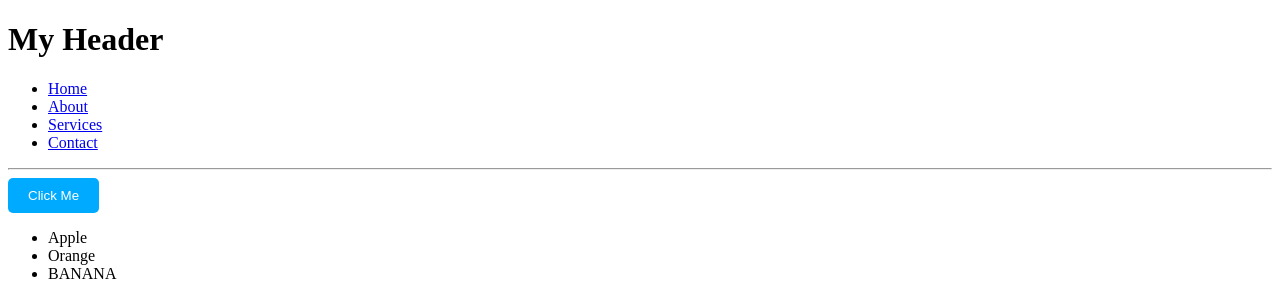
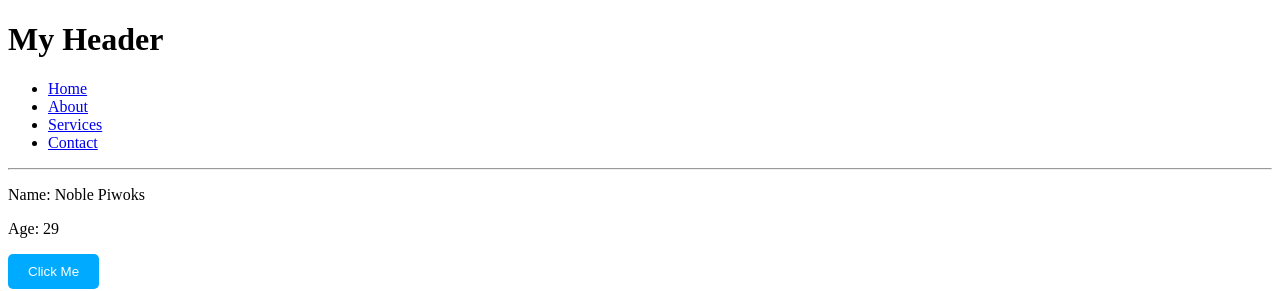
Before and after one commit to Piwoksn/React-Js-2, a React (Vite) app in the folder my-react-app/: page / in a window 1280 px wide. Shown: the top 291 px of the page. Built offline with nearby package versions, Linux system fonts and the light colour scheme.

Commit message:
added props to my Student function and imported into app.jsx

```diff
--- a/my-react-app/src/App.jsx
+++ b/my-react-app/src/App.jsx
@@ -3,6 +3,7 @@ import Header from "./Header";
 import Food from "./Food";
 import Card from "./Card";
 import Button from "./Button";
+import Student from "./Student";
 
 function App() {
   return (
@@ -10,10 +11,9 @@ function App() {
       {/* we use fragments to be able to show more than one components */}
 
       <Header />
+      <Student name="Noble Piwoks" age="29" />
       <Button />
-
       <Food />
-
       <Card />
       <Card />
       <Card />
--- a/my-react-app/src/Student.jsx
+++ b/my-react-app/src/Student.jsx
@@ -0,0 +1,10 @@
+function Student(props) {
+  return (
+    <div>
+      <p>Name: {props.name}</p>
+      <p>Age: {props.age}</p>
+    </div>
+  );
+}
+
+export default Student;
```
